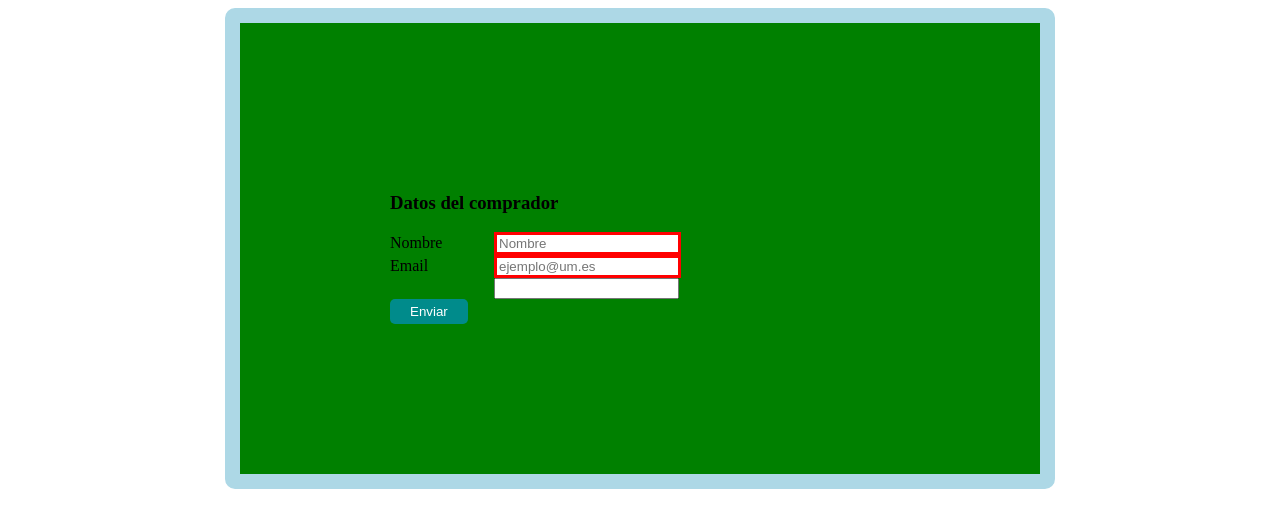
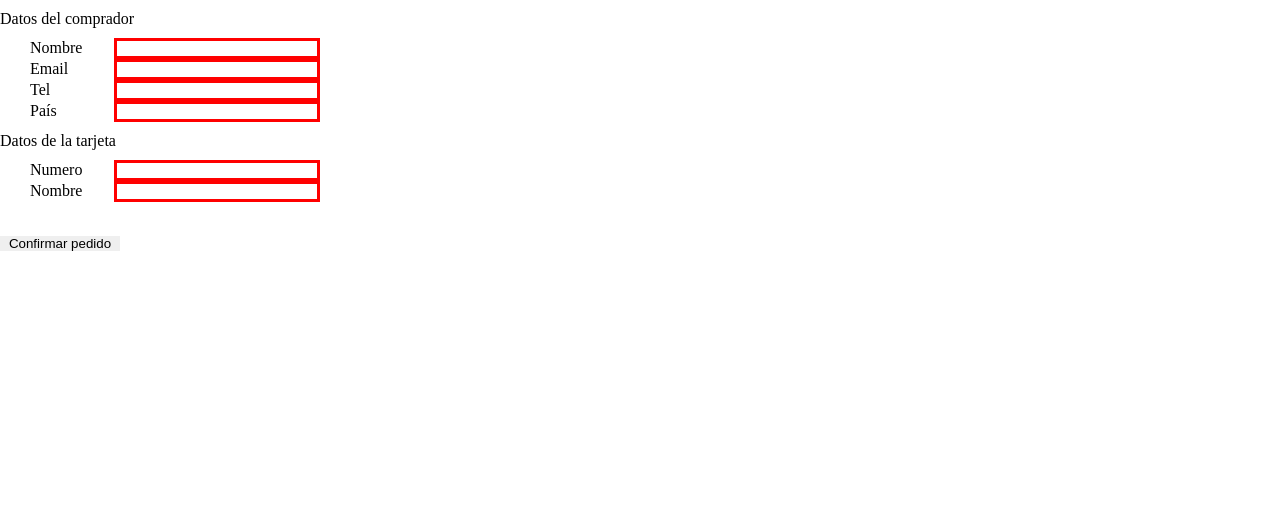
Before and after one commit to PedroAntonioSC7710/generation_bootcamp, a plain HTML site: page generation_html/html.avanzado/ejercicio2.html in a window 1280 px wide. Drawn offline with Linux system fonts and the light colour scheme.

```diff
--- a/generation_html/html.avanzado/assets/css/ejercicio2.css
+++ b/generation_html/html.avanzado/assets/css/ejercicio2.css
@@ -1,4 +1,4 @@
-.formulario{
+/* .formulario{
     border: 15px solid rgb(173,216,230);
     padding: 150px;
     background-color: rgb(0,128,0);
@@ -25,4 +25,50 @@
 .acomodoLabel{
     display: inline-block;
     width: 100px;
+} */
+
+*{
+    margin: 0;
+    padding: 0;
 }
+
+.formulario{
+    background-color: green;
+    color: white;
+    padding: 50px;
+    border: 5px solid skyblue;
+    border-radius: 10px;
+    width: 330px;
+    margin: 10px auto;
+}
+
+.espaciado{
+    padding-left: 30px;
+
+}
+
+label{
+    display: inline-block;
+    width: 80px;
+}
+
+input{
+    border: 3px solid red;
+    width: 200px;
+}
+
+.btn-enviar{
+    border: none;
+    width: 120px;
+}
+
+.boton{
+    margin-top: 20px;
+    padding-top: 10px;
+    border-top: 2px dashed white;
+    width: 180px;
+}
+
+p{
+    padding: 10px 0;
+}
--- a/generation_html/html.avanzado/ejercicio2.html
+++ b/generation_html/html.avanzado/ejercicio2.html
@@ -9,7 +9,7 @@
 </head>
 <body>
 
-    <form class="formulario">
+<!--      <form class="formulario">
         <h3>Datos del comprador</h3>
         <div class="nombre">
             <label class="acomodoLabel" for="nombre">Nombre</label>
@@ -27,20 +27,42 @@
 
 
 
+        <div class="enviar">
+            <input class="btn-enviar" type="submit" value="Enviar">
+             <button type="submit"><img src="https://encrypted-tbn0.gstatic.com/images?q=tbn:ANd9GcQu7aDstsFBRs6e2xIZqdbMnOZZ-4THixxY9Q&usqp=CAU" alt="" width="20"></button>
+        </div>
+    </form>  -->
+
+    <form action="formulario">
+        <p>Datos del comprador</p>
+
+        <div class="espaciado">
+            <label for="">Nombre</label>
+            <input type="text"><br>
+            <label for="">Email</label>
+            <input type="email"><br>
+            <label for="">Tel</label>
+            <input type="email"><br>
+            <label for="">País</label>
+            <input type="email">
+        </div>
+
+        <p>Datos de la tarjeta</p>
+
+        <div class="espaciado">
+            <label for="">Numero</label>
+            <input type="text"><br>
+            <label for="">Nombre</label>
+            <input type="text"><br>
+            </div>
+        <div class="boton">
+            <input class="btn-enviar" type="submit" value="Confirmar pedido">
+        </div>
 
 
 
 
 
-
-
-
-
-
-        <div class="enviar">
-            <input class="btn-enviar" type="submit" value="Enviar">
-            <!-- <button type="submit"><img src="https://encrypted-tbn0.gstatic.com/images?q=tbn:ANd9GcQu7aDstsFBRs6e2xIZqdbMnOZZ-4THixxY9Q&usqp=CAU" alt="" width="20"></button> -->
-        </div>
     </form>
 
 </body>
```
Also changed, not shown: generation_html/html.avanzado/assets/js/main.js (added, +17 -0 lines), generation_html/html.avanzado/formularios.html (+8 -14 lines).
